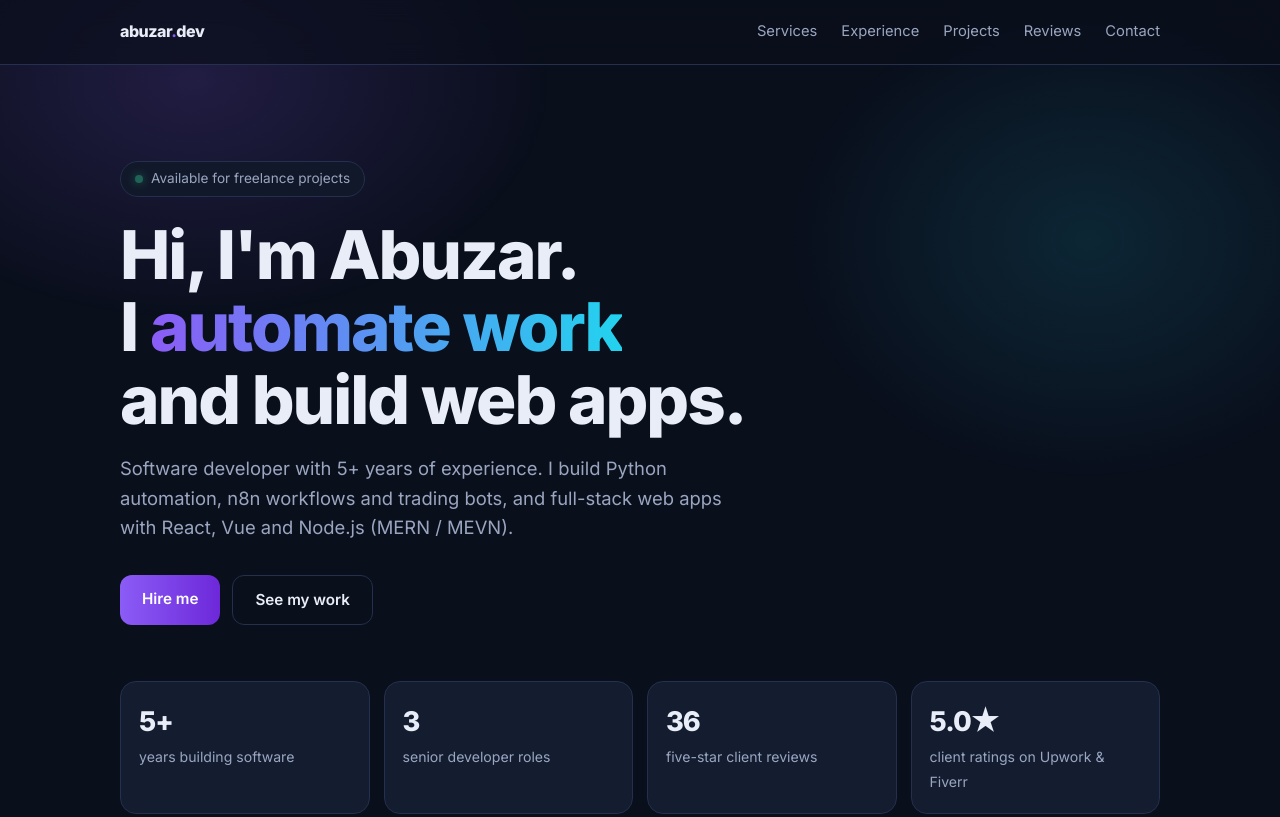
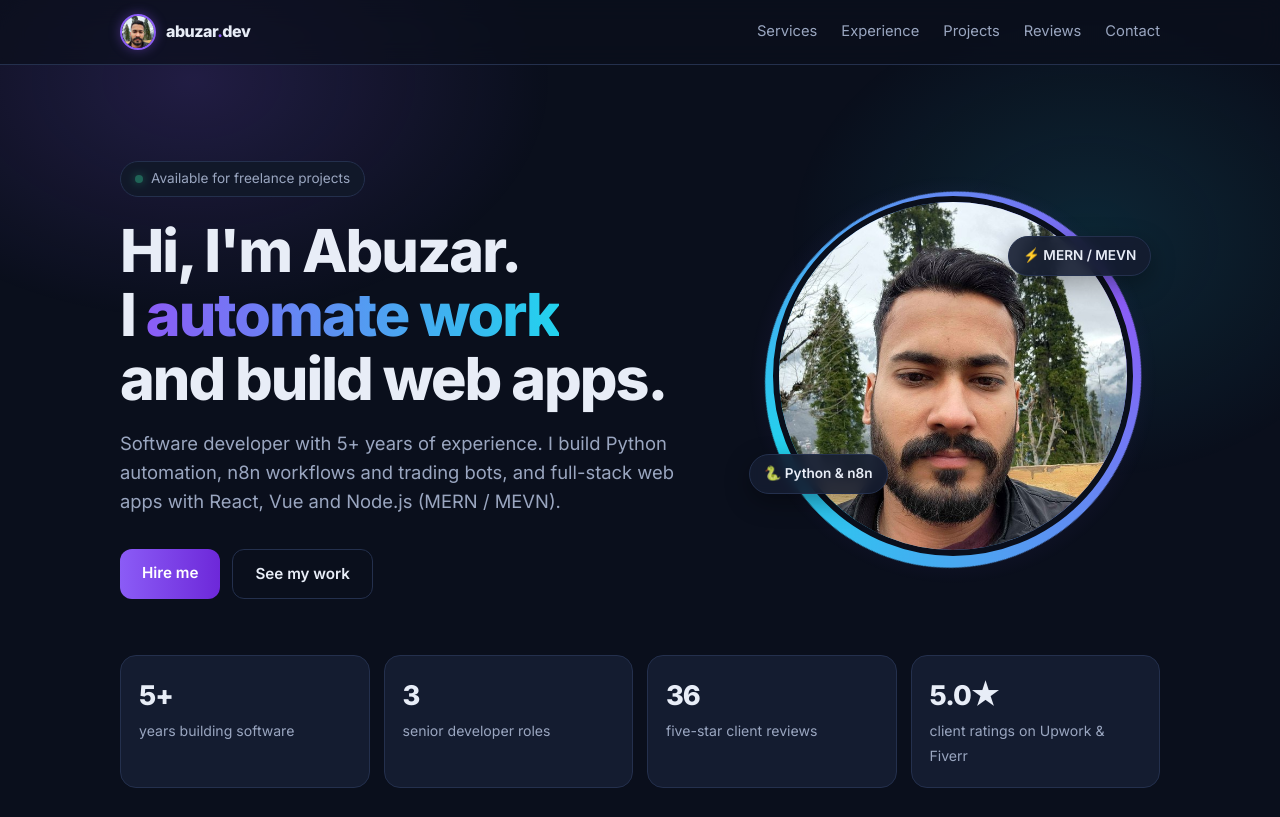
Before and after one commit to abuzarazeemi/abuzarazeemi.github.io, a plain HTML site: page index.html in a window 1280 px wide. Shown: the top 817 px of the page. Drawn offline with Linux system fonts and the light colour scheme.

Commit message:
Add profile photo to nav and hero
Co-Authored-By: Claude Opus 5.5 <noreply@anthropic.com>

```diff
--- a/index.html
+++ b/index.html
@@ -45,8 +45,21 @@ a{color:inherit;text-decoration:none}
 
 nav{position:sticky;top:0;z-index:10;backdrop-filter:blur(12px);background:rgba(10,15,28,.7);border-bottom:1px solid var(--line)}
 nav .wrap{display:flex;align-items:center;justify-content:space-between;height:64px}
-.logo{font-weight:800;letter-spacing:-.5px}
-.logo span{color:var(--accent)}
+.logo{font-weight:800;letter-spacing:-.5px;display:flex;align-items:center;gap:10px}
+.logo img{width:36px;height:36px;border-radius:50%;object-fit:cover;border:2px solid var(--accent);box-shadow:0 0 12px rgba(139,92,246,.4)}
+.hero-grid{display:grid;grid-template-columns:1.4fr 1fr;gap:48px;align-items:center}
+.portrait{position:relative;justify-self:center;width:min(360px,80vw);aspect-ratio:1}
+.portrait::before{content:"";position:absolute;inset:-6px;border-radius:50%;background:conic-gradient(from 200deg,var(--accent),var(--accent2),var(--accent));filter:blur(.5px);animation:spin 8s linear infinite}
+.portrait::after{content:"";position:absolute;inset:-40px;border-radius:50%;background:radial-gradient(circle,rgba(139,92,246,.35),transparent 65%);z-index:-1}
+.portrait img{position:relative;width:100%;height:100%;object-fit:cover;border-radius:50%;border:6px solid var(--bg)}
+@keyframes spin{to{transform:rotate(360deg)}}
+.chip{position:absolute;padding:8px 14px;border-radius:99px;background:rgba(20,28,48,.9);border:1px solid var(--line);font-size:.85rem;font-weight:600;white-space:nowrap;backdrop-filter:blur(6px);box-shadow:0 8px 24px rgba(0,0,0,.35);animation:float 4s ease-in-out infinite}
+.chip1{left:-24px;bottom:18%}
+.chip2{right:-18px;top:12%;animation-delay:-2s}
+@keyframes float{50%{transform:translateY(-8px)}}
+@media(max-width:860px){.hero-grid{grid-template-columns:1fr;gap:40px}.portrait{order:-1;width:min(240px,64vw)}.chip{font-size:.75rem}.chip1{left:-30px}.chip2{right:-30px}}
+.logo .lt{color:var(--text)}
+.logo .lt span{color:var(--accent)}
 nav ul{display:flex;gap:24px;list-style:none;font-size:.92rem;color:var(--muted)}
 nav ul a:hover{color:var(--text)}
 @media(max-width:720px){nav ul{display:none}}
@@ -55,7 +68,7 @@ nav ul a:hover{color:var(--text)}
 .badge{display:inline-flex;align-items:center;gap:8px;padding:6px 14px;border:1px solid var(--line);border-radius:99px;font-size:.85rem;color:var(--muted);background:var(--bg2)}
 .dot{width:8px;height:8px;border-radius:50%;background:var(--green);box-shadow:0 0 10px var(--green);animation:pulse 2s infinite}
 @keyframes pulse{50%{opacity:.4}}
-h1{font-size:clamp(2.4rem,6vw,4.2rem);line-height:1.08;letter-spacing:-2px;margin:22px 0 18px;font-weight:800}
+h1{font-size:clamp(2.3rem,5.2vw,3.7rem);line-height:1.08;letter-spacing:-2px;margin:22px 0 18px;font-weight:800}
 .grad{background:linear-gradient(90deg,var(--accent),var(--accent2));-webkit-background-clip:text;background-clip:text;color:transparent}
 .lead{font-size:1.15rem;color:var(--muted);max-width:640px}
 .cta{display:flex;flex-wrap:wrap;gap:12px;margin-top:32px}
@@ -122,7 +135,7 @@ footer{text-align:center;color:var(--muted);font-size:.85rem;padding:40px 0}
 <div class="glow"></div>
 
 <nav><div class="wrap">
-  <a href="#" class="logo">abuzar<span>.</span>dev</a>
+  <a href="#" class="logo"><img src="abuzar-sm.jpg" alt="" width="36" height="36"><span class="lt">abuzar<span>.</span>dev</span></a>
   <ul>
     <li><a href="#services">Services</a></li>
     <li><a href="#experience">Experience</a></li>
@@ -133,12 +146,21 @@ footer{text-align:center;color:var(--muted);font-size:.85rem;padding:40px 0}
 </div></nav>
 
 <header class="hero wrap">
+  <div class="hero-grid">
+  <div>
   <span class="badge"><span class="dot"></span> Available for freelance projects</span>
   <h1>Hi, I'm Abuzar.<br>I <span class="grad">automate work</span><br>and build web apps.</h1>
   <p class="lead">Software developer with 5+ years of experience. I build Python automation, n8n workflows and trading bots, and full-stack web apps with React, Vue and Node.js (MERN / MEVN).</p>
   <div class="cta">
     <a class="btn primary" href="#contact">Hire me</a>
     <a class="btn" href="#projects">See my work</a>
+  </div>
+  </div>
+  <div class="portrait">
+    <img src="abuzar.jpg" alt="Abuzar Azeemi" width="640" height="640">
+    <span class="chip chip1">🐍 Python & n8n</span>
+    <span class="chip chip2">⚡ MERN / MEVN</span>
+  </div>
   </div>
   <div class="stats">
     <div class="stat"><b>5+</b><span>years building software</span></div>
```
Also changed, not shown: abuzar-sm.jpg (added), abuzar.jpg (added).
